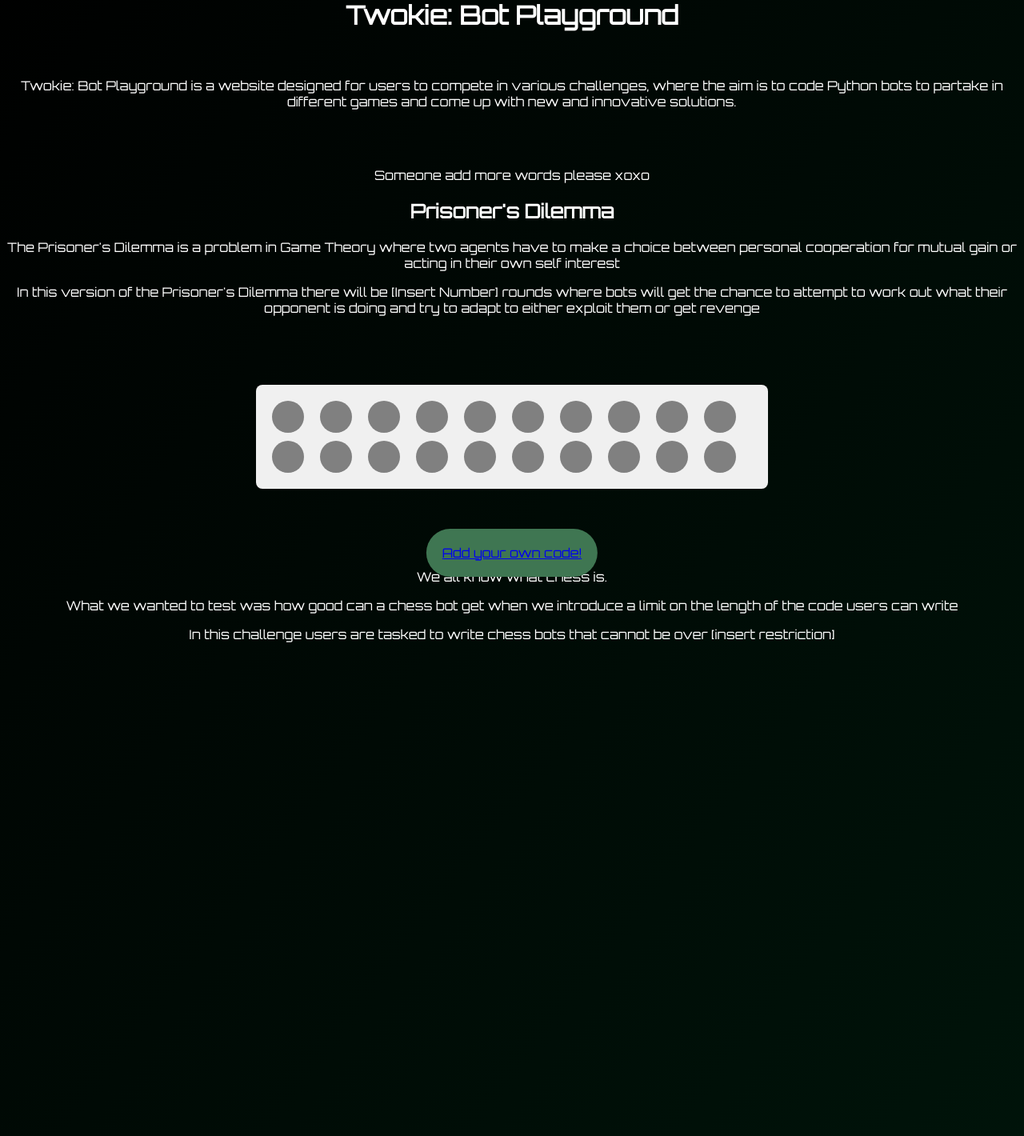
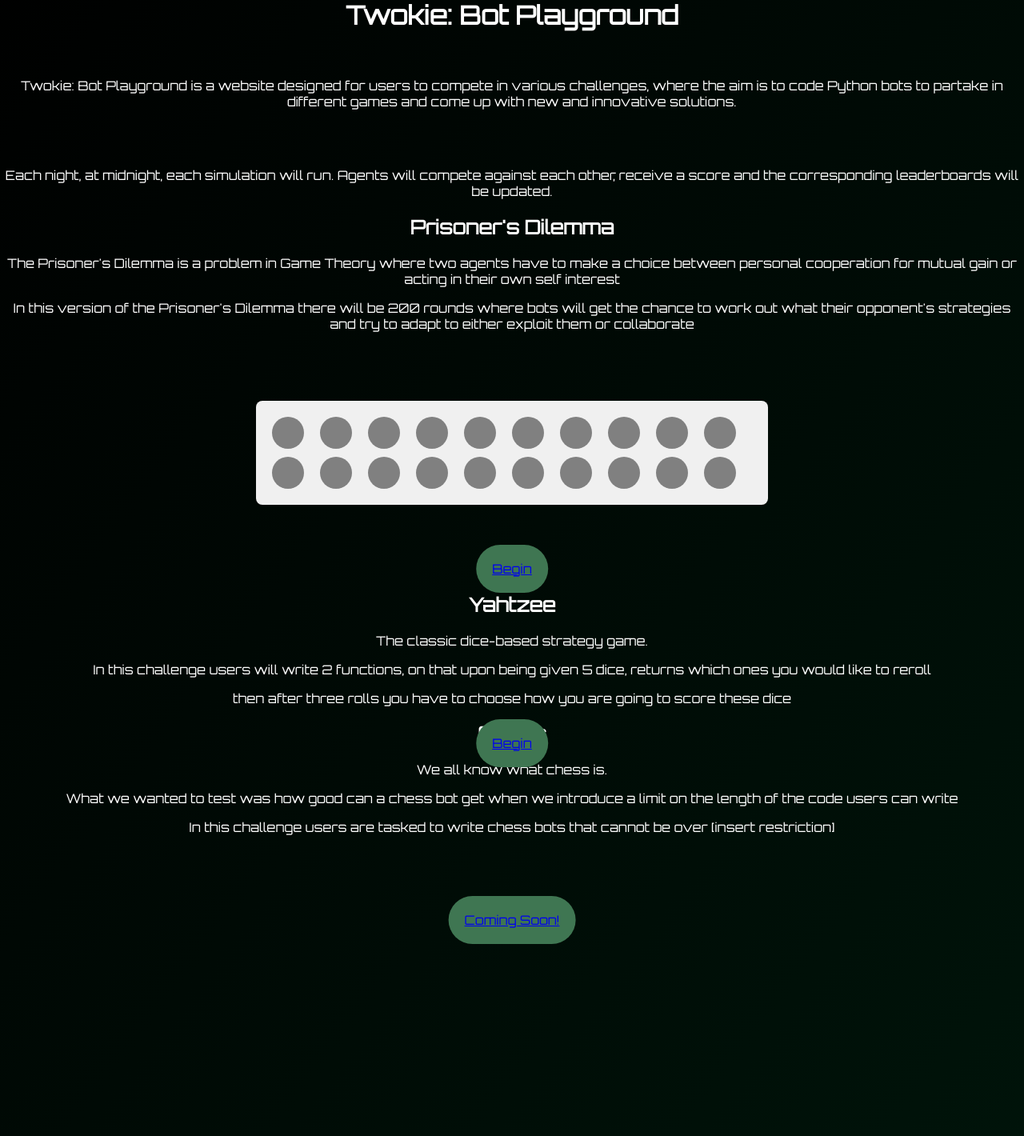
Before and after one commit to Max-ErrorMessage/PrisonersDilemma, a PHP site: page / in a window 1280 px wide. Shown: the part 132-1552 px from the top of the page at 80% size. Run offline with PHP 8.4, Linux system fonts and the light colour scheme; the visitor is signed in with stand-in values (Sample User, id 1).

Commit message:
added more text to the home page and fixed tabbing in newSubmission.php

```diff
--- a/html/index.php
+++ b/html/index.php
@@ -73,11 +73,11 @@ $uname = htmlspecialchars($_SESSION['uname']);
             <h1>Twokie: Bot Playground</h1>
             <br>
             <p>Twokie: Bot Playground is a website designed for users to compete in various challenges, where the aim is to code Python bots to partake in different games and come up with new and innovative solutions.</p><br><br>
-            <p>Someone add more words please xoxo</p>
+            <p>Each night, at midnight, each simulation will run. Agents will compete against each other, receive a score and the corresponding leaderboards will be updated.</p>
             <div id="PD">
                 <h2>Prisoner's Dilemma</h2>
                 <p>The Prisoner's Dilemma is a problem in Game Theory where two agents have to make a choice between personal cooperation for mutual gain or acting in their own self interest</p>
-                <p>In this version of the Prisoner's Dilemma there will be [Insert Number] rounds where bots will get the chance to attempt to work out what their opponent is doing and try to adapt to either exploit them or get revenge</p> <br>
+                <p>In this version of the Prisoner's Dilemma there will be 200 rounds where bots will get the chance to work out what their opponent's strategies and try to adapt to either exploit them or collaborate</p> <br>
                 <div id="circleContainer">
                     <div class="circle"></div>
                     <div class="circle"></div>
@@ -100,8 +100,17 @@ $uname = htmlspecialchars($_SESSION['uname']);
                     <div class="circle"></div>
                     <div class="circle"></div>
                 </div>
-                <a class="go" href="prisonersDilemma.php">Give it a try!</a>
-                <a class="go" href="newSubmission.php">Add your own code!</a>
+                <a class="go" href="newSubmission.php">Begin</a>
+                <br><br>
+            </div>
+            <div id="Yahtzee">
+                <h2>Yahtzee</h2>
+                <p>The classic dice-based strategy game.</p>
+                <p>In this challenge users will write 2 functions, on that upon being given 5 dice, returns which ones you would like to reroll</p>
+                <p>then after three rolls you have to choose how you are going to score these dice</p>
+                <a class="go" href="newYahtzeeSubmission.php">Begin</a>
+
+
             </div>
             <div id="Chess">
                 <h2>Chess</h2>
@@ -110,6 +119,7 @@ $uname = htmlspecialchars($_SESSION['uname']);
                 <p>In this challenge users are tasked to write chess bots that cannot be over [insert restriction]</p>
                 <img id = "rook" src = "images/redRook.png"></img><br><br><br>
                 <img id = "rook2" src = "images/blueRook.png"></img>
+                <a class="go" href="#">Coming Soon!</a>
             </div>
         </div>
         <script>
```
Also changed, not shown: html/newSubmission.php (+13 -0 lines).
